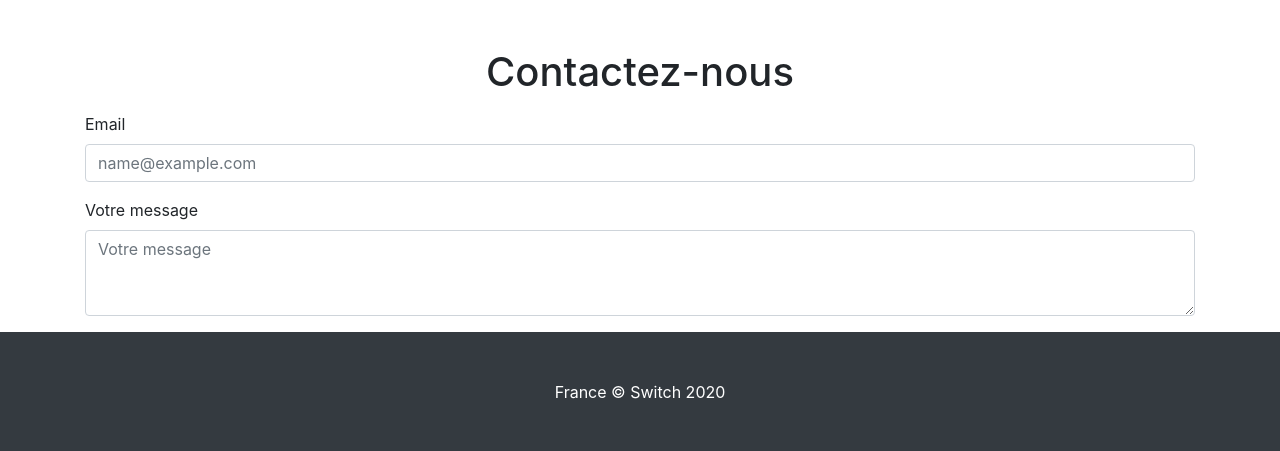
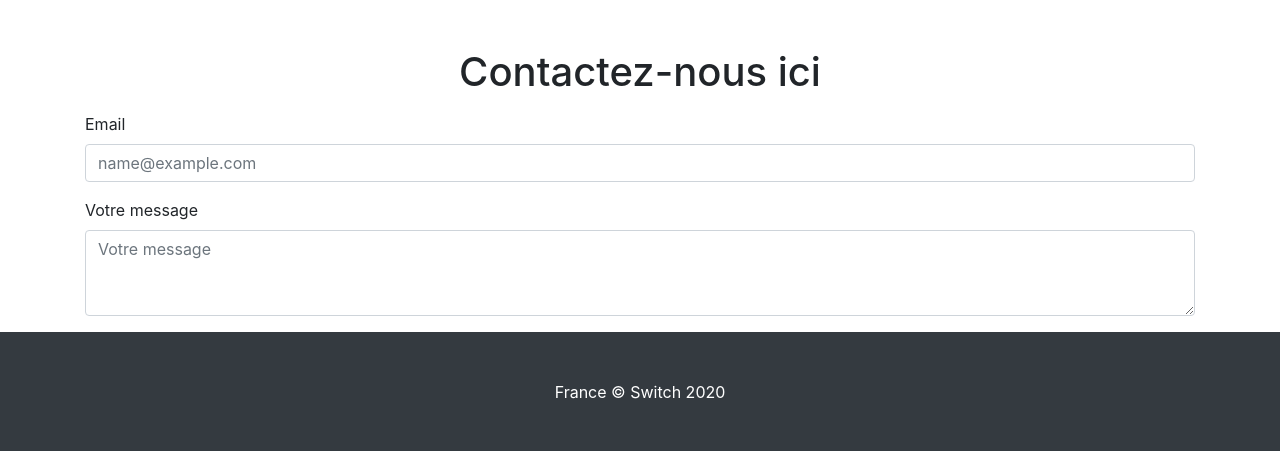
Before and after one commit to LaWass1864/Switch, a PHP site: page /contactez-nous.php in a window 1280 px wide. Shown: the part 56-507 px from the top of the page. Run offline with PHP 8.4, Linux system fonts and the light colour scheme; tables that the repository leaves empty hold one stand-in row (values such as "Sample post"); some libraries are stand-ins or nearby versions.

Commit message:
maj de 20h17

```diff
--- a/contactez-nous.php
+++ b/contactez-nous.php
@@ -13,7 +13,7 @@ include 'inc/nav.inc.php';
 
 
 <div class="starter-template text-center mt-5">
-		<h1><i style="color: #4c6ef5;"></i> Contactez-nous  <i style="color: #4c6ef5;"></i></h1>
+		<h1><i style="color: #4c6ef5;"></i> Contactez-nous ici <i style="color: #4c6ef5;"></i></h1>
 		<p class="lead"><?php echo $msg; ?></p>
 	</div>
 
```
